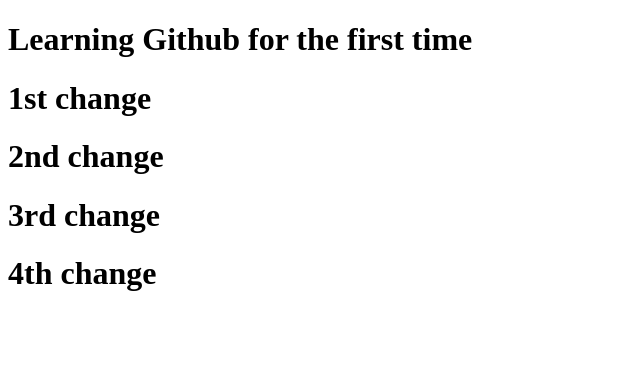
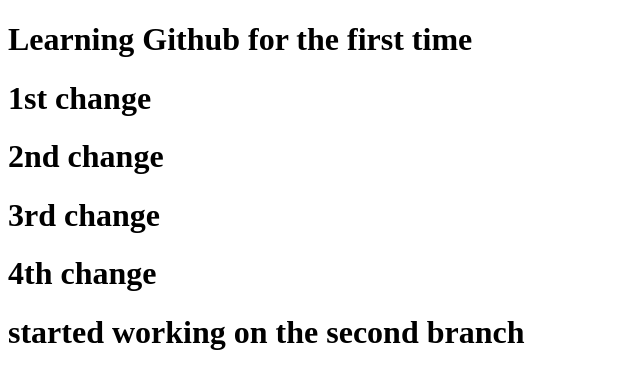
Before and after one commit to Shaikh-NM/test, a plain HTML site: page index.html in a window 1280 px wide. Shown: the whole page, without its empty margins (0-640 px from the left). Drawn offline with Linux system fonts and the light colour scheme.

Commit message:
5ht commit

```diff
--- a/index.html
+++ b/index.html
@@ -11,5 +11,7 @@
     <h1>2nd change</h1>
     <h1>3rd change</h1>
     <h1>4th change</h1>
+
+    <h1>started working on the second branch</h1>
   </body>
 </html>
```
